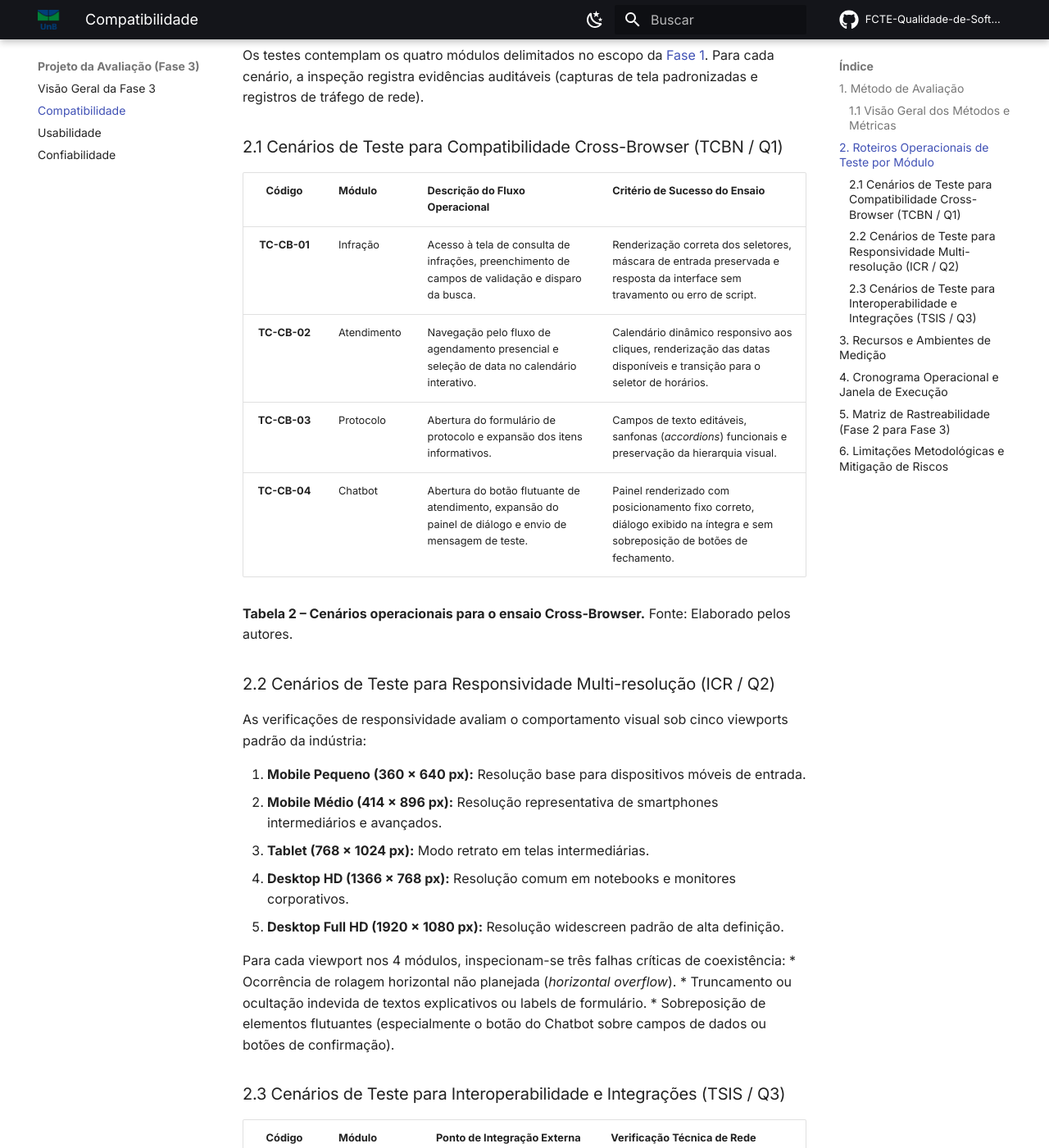
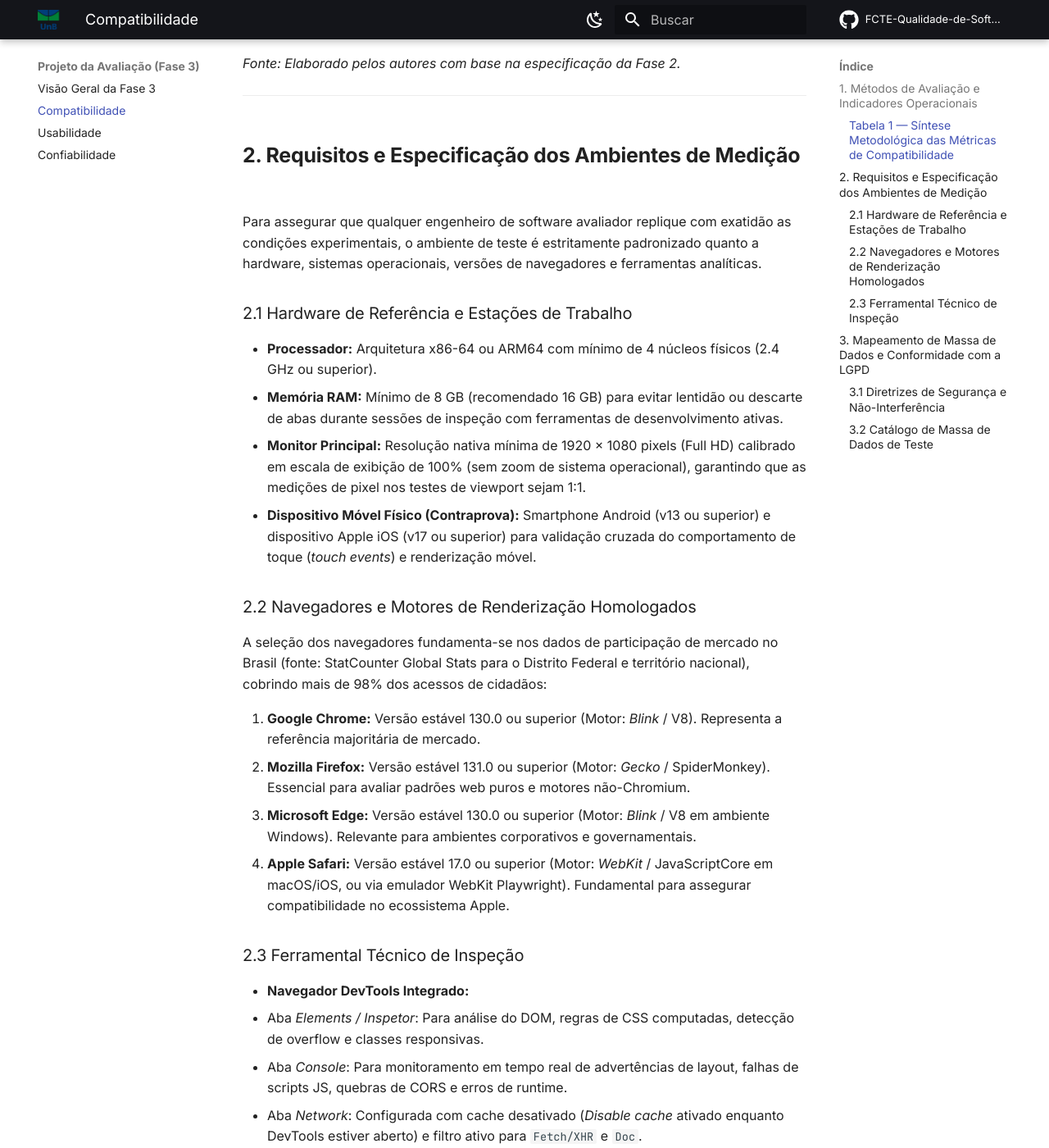
Before and after one commit to FCTE-Qualidade-de-Software-1/2026-2_T02_KAY_MCNULTY, an MkDocs documentation site: the page built from docs/fase3/compatibilidade.md, in a window 1280 px wide and 1400 px high, scrolled down 2079 px. Shown: the whole window at 82% size. Built offline with MkDocs 1.6.1 and Material for MkDocs 9.7.7, drawn with Linux system fonts in a browser that asks for light colours; comment, search, counter and statistics services are not loaded; some of the changed text lies outside the part shown.

Commit message:
docs(fase3): especifica metodos, ambientes e massa de dados para compatibilidade
- Formaliza metodologia operacional das metricas TCBN, ICR e TSIS (ISO/IEC 25040)
- Especifica ambiente padronizado de hardware, navegadores e ferramentas DevTools
- Mapeia massa de dados sinteticos para os 4 modulos em conformidade com a LGPD

Co-authored-by: Nicole Jovita Fernandes <nicolejovitafernandes@gmail.com>

```diff
--- a/docs/fase3/compatibilidade.md
+++ b/docs/fase3/compatibilidade.md
@@ -1,126 +1,98 @@
 # Plano de Avaliação – Característica: Compatibilidade
 
-**Responsáveis:** Artur Fernandes Galdino e Nicole Jovita Fernandes
+**Disciplina:** Qualidade de Software 1 (FGA0315) – Universidade de Brasília (UnB / FCTE)
+**Semestre:** 2026.2
+**Equipe:** Kay McNulty (Turma 02)
+**Objeto de Avaliação:** Portal Detran Digital DF ([portal.detran.df.gov.br](https://portal.detran.df.gov.br/#/home))
+**Norma Base:** ABNT NBR ISO/IEC 25040:2011 (Processo de Avaliação de Produto de Software, Seção 6.3 – *Design the evaluation*)
 **Característica:** Compatibilidade (ISO/IEC 25010:2023)
 **Subcaracterísticas:** Coexistência e Interoperabilidade
-**Módulos Avaliados:** Infração, Atendimento, Protocolo e Chatbot (Portal Detran Digital DF)
-**Fase Normativa:** Fase 3 (Projeto da Avaliação – ISO/IEC 25040)
-
-!!! note "Status do Documento"
-    Documento em desenvolvimento ativo pela dupla responsável (Artur Fernandes Galdino e Nicole Jovita Fernandes). A estrutura metodológica, a matriz de rastreabilidade e os roteiros operacionais de teste preliminares estão definidos. A execução empírica dos testes em produção no Portal Detran Digital DF será realizada na sequência para alimentação da Fase 4.
+**Módulos Avaliados:** Infração, Atendimento, Protocolo e Chatbot
+**Responsáveis:** Artur Fernandes Galdino e Nicole Jovita Fernandes
+**Marcos de Referência:** Marco M4 (*Plano de Avaliação e Metodologia Operacional*)
 
 ---
 
-## 1. Método de Avaliação
+## 1. Métodos de Avaliação e Indicadores Operacionais
 
-A avaliação da característica de **Compatibilidade** fundamenta-se nos objetivos conceituais, questões operacionais e métricas formais estabelecidos na [Fase 2](../fase2/compatibilidade.md). O plano operacional divide-se nas duas subcaracterísticas normativas:
+O Plano de Avaliação operacionaliza formalmente os objetivos, questões e métricas definidos na [Fase 2](../fase2/compatibilidade.md). O processo de medição fundamenta-se em princípios de auditoria diagnóstica externa de caixa-preta, garantindo repetibilidade e reprodutibilidade sem provocar efeitos colaterais adversos no portal governamental em produção.
 
-1. **Coexistência (*Co-existence*):**
-   * Avaliação de conformidade funcional e de renderização visual entre diferentes navegadores de mercado (*Cross-browser*), vinculada à métrica **TCBN** ($Taxa\ de\ Compatibilidade\ Entre\ Navegadores$) e à Questão Q1.
-   * Avaliação de adaptabilidade responsiva em diferentes resoluções de tela (*Cross-device*), vinculada à métrica **ICR** ($Índice\ de\ Conformidade\ Responsiva$) e à Questão Q2.
-2. **Interoperabilidade (*Interoperability*):**
-   * Avaliação de consistência das trocas de mensagens e integridade das requisições com serviços externos e barramentos de integração (Gov.br, sistemas bancários/PIX e SEI-GDF), vinculada à métrica **TSIS** ($Taxa\ de\ Sucesso\ de\ Integração\ de\ Serviços$) e à Questão Q3.
+A característica de **Compatibilidade** desdobra-se em três frentes metodológicas independentes e complementares:
 
-### 1.1 Visão Geral dos Métodos e Métricas
+1. **Avaliação de Coexistência entre Navegadores (*Cross-Browser*):**
+   * **Indicador Operacional:** Taxa de Compatibilidade Entre Navegadores ($TCBN$).
+   * **Questão Vinculada:** Questão Q1 (*O sistema preserva a funcionalidade e a integridade de layout nos navegadores modernos mais difundidos?*).
+   * **Procedimento:** Execução padronizada de fluxos operacionais nos quatro motores web dominantes, inspecionando paridade funcional, renderização de folhas de estilo e ausência de exceções JavaScript não tratadas no console.
+2. **Avaliação de Coexistência Multi-resolução (*Responsividade Cross-Device*):**
+   * **Indicador Operacional:** Índice de Conformidade Responsiva ($ICR$).
+   * **Questão Vinculada:** Questão Q2 (*As páginas e componentes dos quatro módulos adaptam-se de forma consistente às diferentes dimensões de tela?*).
+   * **Procedimento:** Inspeção visual e funcional em cinco viewports padronizadas representando dispositivos móveis compactos, intermediários, tablets e monitores desktop de alta definição.
+3. **Avaliação de Interoperabilidade e Troca de Dados (*Interoperabilidade de APIs HTTP*):**
+   * **Indicador Operacional:** Taxa de Sucesso de Interoperabilidade de Serviços ($TSIS$).
+   * **Questão Vinculada:** Questão Q3 (*Os fluxos de comunicação e troca de dados com serviços externos e barramentos ocorrem de maneira íntegra e padronizada?*).
+   * **Procedimento:** Monitoramento passivo do tráfego de rede via DevTools (filtro *Fetch/XHR*), analisando códigos de resposta HTTP, integridade de cabeçalhos e conformidade de payloads durante transações reais com o Gov.br, SEI-GDF, emissão bancária de guias e motor de inteligência artificial do Chatbot.
 
-| Métrica | Questão GQM | O que é medido | Instrumento / Ferramenta | Procedimento de Coleta | Amostra Planejada |
-| :--- | :---: | :--- | :--- | :--- | :---: |
-| **M1 – TCBN** | Q1 | Paridade funcional e integridade de renderização entre navegadores | Google Chrome, Mozilla Firefox, Microsoft Edge e Apple Safari | Execução manual dos cenários funcionais centrais nos 4 navegadores | 4 cenários × 4 navegadores = 16 ensaios |
-| **M2 – ICR** | Q2 | Ausência de quebras de layout, truncamentos e sobreposição de controles | Emulador responsivo DevTools em viewports padronizadas (Mobile: 360px e 414px; Tablet: 768px; Desktop: 1366px e 1920px) | Verificação de pontos de quebra (*breakpoints*), barras de rolagem horizontais e contenção de elementos de tela | 4 módulos × 5 viewports = 20 verificações |
-| **M3 – TSIS** | Q3 | Taxa de requisições com status HTTP esperado (2xx e 3xx) em fluxos de integração externa | Aba *Rede (Network)* do DevTools do navegador e console de inspeção HTTP | Registro de chamadas REST/XHR durante as transações entre o portal e serviços externos | Monitoramento contínuo das chamadas nos fluxos de escopo |
+### Tabela 1 — Síntese Metodológica das Métricas de Compatibilidade
 
-**Tabela 1 – Visão geral dos métodos operacionais de Compatibilidade.** Fonte: Elaborado pelos autores.
+| Indicador | Questão GQM | Unidade de Medida | Fórmula do Indicador | Instrumento de Coleta | Amostra Operacional |
+| :--- | :---: | :---: | :---: | :--- | :---: |
+| **TCBN** | Q1 | Percentual (%) | $TCBN = \left(\frac{N_{ap}}{N_{tot}}\right) \times 100$ | Google Chrome, Mozilla Firefox, Microsoft Edge e Apple Safari | 4 módulos × 4 navegadores = 16 ensaios |
+| **ICR** | Q2 | Percentual (%) | $ICR = \left(\frac{T_{conf}}{T_{tot}}\right) \times 100$ | Emulação DevTools em 5 viewports (360px a 1920px) | 4 módulos × 5 viewports = 20 verificações |
+| **TSIS** | Q3 | Percentual (%) | $TSIS = \left(\frac{Req_{ok}}{Req_{tot}}\right) \times 100$ | Aba *Rede (Network)* DevTools (Fetch/XHR) | Amostragem contínua de requisições de escopo |
+
+*Fonte: Elaborado pelos autores com base na especificação da Fase 2.*
 
 ---
 
-## 2. Roteiros Operacionais de Teste por Módulo
+## 2. Requisitos e Especificação dos Ambientes de Medição
 
-Os testes contemplam os quatro módulos delimitados no escopo da [Fase 1](../fase1/escopo-limites.md). Para cada cenário, a inspeção registra evidências auditáveis (capturas de tela padronizadas e registros de tráfego de rede).
+Para assegurar que qualquer engenheiro de software avaliador replique com exatidão as condições experimentais, o ambiente de teste é estritamente padronizado quanto a hardware, sistemas operacionais, versões de navegadores e ferramentas analíticas.
 
-### 2.1 Cenários de Teste para Compatibilidade Cross-Browser (TCBN / Q1)
+### 2.1 Hardware de Referência e Estações de Trabalho
+* **Processador:** Arquitetura x86-64 ou ARM64 com mínimo de 4 núcleos físicos (2.4 GHz ou superior).
+* **Memória RAM:** Mínimo de 8 GB (recomendado 16 GB) para evitar lentidão ou descarte de abas durante sessões de inspeção com ferramentas de desenvolvimento ativas.
+* **Monitor Principal:** Resolução nativa mínima de 1920 × 1080 pixels (Full HD) calibrado em escala de exibição de 100% (sem zoom de sistema operacional), garantindo que as medições de pixel nos testes de viewport sejam 1:1.
+* **Dispositivo Móvel Físico (Contraprova):** Smartphone Android (v13 ou superior) e dispositivo Apple iOS (v17 ou superior) para validação cruzada do comportamento de toque (*touch events*) e renderização móvel.
 
-| Código | Módulo | Descrição do Fluxo Operacional | Critério de Sucesso do Ensaio |
-| :---: | :--- | :--- | :--- |
-| **TC-CB-01** | Infração | Acesso à tela de consulta de infrações, preenchimento de campos de validação e disparo da busca. | Renderização correta dos seletores, máscara de entrada preservada e resposta da interface sem travamento ou erro de script. |
-| **TC-CB-02** | Atendimento | Navegação pelo fluxo de agendamento presencial e seleção de data no calendário interativo. | Calendário dinâmico responsivo aos cliques, renderização das datas disponíveis e transição para o seletor de horários. |
-| **TC-CB-03** | Protocolo | Abertura do formulário de protocolo e expansão dos itens informativos. | Campos de texto editáveis, sanfonas (*accordions*) funcionais e preservação da hierarquia visual. |
-| **TC-CB-04** | Chatbot | Abertura do botão flutuante de atendimento, expansão do painel de diálogo e envio de mensagem de teste. | Painel renderizado com posicionamento fixo correto, diálogo exibido na íntegra e sem sobreposição de botões de fechamento. |
+### 2.2 Navegadores e Motores de Renderização Homologados
+A seleção dos navegadores fundamenta-se nos dados de participação de mercado no Brasil (fonte: StatCounter Global Stats para o Distrito Federal e território nacional), cobrindo mais de 98% dos acessos de cidadãos:
 
-**Tabela 2 – Cenários operacionais para o ensaio Cross-Browser.** Fonte: Elaborado pelos autores.
+1. **Google Chrome:** Versão estável 130.0 ou superior (Motor: *Blink* / V8). Representa a referência majoritária de mercado.
+2. **Mozilla Firefox:** Versão estável 131.0 ou superior (Motor: *Gecko* / SpiderMonkey). Essencial para avaliar padrões web puros e motores não-Chromium.
+3. **Microsoft Edge:** Versão estável 130.0 ou superior (Motor: *Blink* / V8 em ambiente Windows). Relevante para ambientes corporativos e governamentais.
+4. **Apple Safari:** Versão estável 17.0 ou superior (Motor: *WebKit* / JavaScriptCore em macOS/iOS, ou via emulador WebKit Playwright). Fundamental para assegurar compatibilidade no ecossistema Apple.
 
-### 2.2 Cenários de Teste para Responsividade Multi-resolução (ICR / Q2)
-
-As verificações de responsividade avaliam o comportamento visual sob cinco viewports padrão da indústria:
-
-1. **Mobile Pequeno (360 x 640 px):** Resolução base para dispositivos móveis de entrada.
-2. **Mobile Médio (414 x 896 px):** Resolução representativa de smartphones intermediários e avançados.
-3. **Tablet (768 x 1024 px):** Modo retrato em telas intermediárias.
-4. **Desktop HD (1366 x 768 px):** Resolução comum em notebooks e monitores corporativos.
-5. **Desktop Full HD (1920 x 1080 px):** Resolução widescreen padrão de alta definição.
-
-Para cada viewport nos 4 módulos, inspecionam-se três falhas críticas de coexistência:
-* Ocorrência de rolagem horizontal não planejada (*horizontal overflow*).
-* Truncamento ou ocultação indevida de textos explicativos ou labels de formulário.
-* Sobreposição de elementos flutuantes (especialmente o botão do Chatbot sobre campos de dados ou botões de confirmação).
-
-### 2.3 Cenários de Teste para Interoperabilidade e Integrações (TSIS / Q3)
-
-| Código | Módulo | Ponto de Integração Externa | Verificação Técnica de Rede |
-| :---: | :--- | :--- | :--- |
-| **TC-IN-01** | Atendimento / Infração | Redirecionamento e handshake com o provedor de identidade Gov.br. | Verificação de URLs de retorno, parâmetros de autenticação e ausência de códigos HTTP de erro (4xx/5xx). |
-| **TC-IN-02** | Infração | Emissão e download do documento de arrecadação (DUD / boleto / PIX). | Obtenção do payload de emissão com status HTTP 200, preservação do tipo MIME (PDF/imagem) e geração íntegra do código de barras/QR Code. |
-| **TC-IN-03** | Protocolo | Troca de metadados com o barramento do Sistema Eletrônico de Informações (SEI-GDF). | Verificação do endpoint de consulta de processos e estabilidade da comunicação REST. |
-| **TC-IN-04** | Chatbot | Comunicação XHR/WebSocket entre a interface do portal e a plataforma InBot/AWS. | Entrega e recebimento de pacotes de dados sem quebra de conexão ou erros de timeout em tempo real. |
-
-**Tabela 3 – Cenários de interoperabilidade de serviços externos.** Fonte: Elaborado pelos autores.
+### 2.3 Ferramental Técnico de Inspeção
+* **Navegador DevTools Integrado:**
+  * Aba *Elements / Inspetor*: Para análise do DOM, regras de CSS computadas, detecção de overflow e classes responsivas.
+  * Aba *Console*: Para monitoramento em tempo real de advertências de layout, falhas de scripts JS, quebras de CORS e erros de runtime.
+  * Aba *Network*: Configurada com cache desativado (*Disable cache* ativado enquanto DevTools estiver aberto) e filtro ativo para `Fetch/XHR` e `Doc`.
+  * Modo de Dispositivo (*Device Toolbar* / `Ctrl+Shift+M` ou `Cmd+Option+M`): Para fixação exata das resoluções de tela e densidade de pixels (DPR = 1.0, 2.0 e 3.0).
+* **Capturador de Tráfego HTTP:** Capacidade de exportação de arquivos `.har` (*HTTP Archive*) para auditoria posterior de cabeçalhos e payloads.
 
 ---
 
-## 3. Recursos e Ambientes de Medição
+## 3. Mapeamento de Massa de Dados e Conformidade com a LGPD
 
-A realização das medições segue especificações de hardware, software e conectividade padronizadas:
+Como as medições ocorrem diretamente no ambiente de produção do Detran-DF ([portal.detran.df.gov.br](https://portal.detran.df.gov.br/#/home)), a equipe estabeleceu uma rigorosa política de **dados de teste sintéticos**, em total conformidade com a Lei Geral de Proteção de Dados (Lei Federal nº 13.709/2018 - LGPD).
 
-* **Hardware de Teste:**
-  * Estação de trabalho base com processador de múltiplos núcleos e memória RAM mínima de 16 GB.
-  * Dispositivos móveis reais (Android e iOS) para contraprova e validação dos achados do emulador.
-* **Navegadores em Escopo (Versões Estáveis):**
-  * Google Chrome (v130 ou superior)
-  * Mozilla Firefox (v131 ou superior)
-  * Microsoft Edge (v130 ou superior)
-  * Apple Safari (v17 ou superior em ambiente macOS / iOS e WebKit DevTools)
-* **Condições de Rede:** Conexão estável de banda larga (superior a 50 Mbps) e testes adicionais sob latência simulada (perfil *Fast 3G* nas ferramentas DevTools para avaliar resiliência de interoperabilidade).
+### 3.1 Diretrizes de Segurança e Não-Interferência
+1. **Zero Efeitos Colaterais no Banco Governamental:** Os ensaios não concluem transações que possam gerar débitos reais, agendamentos indevidos que ocupem vagas de cidadãos ou abertura definitiva de processos fictícios no SEI-GDF.
+2. **Dados Pessoais Sintéticos:** Proibido o uso de CPFs, nomes completos ou dados sensíveis de terceiros. As buscas e simulações usam dados de domínio público, números sintéticos gerados por algoritmos matemáticos ou parâmetros deliberadamente inválidos para teste de resiliência.
 
----
+### 3.2 Catálogo de Massa de Dados de Teste
 
-## 4. Cronograma Operacional e Janela de Execução
+| Módulo Alvo | Campo do Formulário | Tipo do Dado de Teste | Valor de Entrada Utilizado | Finalidade do Ensaio |
+| :--- | :--- | :--- | :--- | :--- |
+| **Infração** | Placa do Veículo | Padrão Mercosul Sintético | `BRA2E19` | Testar máscara de entrada e validação de formato sem consulta a veículo de terceiros |
+| **Infração** | Placa do Veículo | Padrão Antigo (Cinza) | `JFP-1234` | Testar retrocompatibilidade do seletor e conversão de formato |
+| **Infração** | RENAVAM | Sintético Válido (11 dígitos) | `00123456789` | Verificar disparo assíncrono da busca e máscara de campo |
+| **Atendimento** | Serviço Solicitado | Categoria de Atendimento | `Veículo - Emissão de CRLV-e` | Acessar fluxo de agendamento e carregar o calendário de postos |
+| **Atendimento** | Posto de Atendimento | Unidade Física | `Detran - Taguatinga (Shopping JK)` | Testar renderização de dropdown e carregamento de grade horária |
+| **Protocolo** | Tipo de Processo | Categoria Administrativa | `Defesa Prévia de Notificação` | Abrir o formulário de peticionamento e carregar componentes |
+| **Protocolo** | Anexo de Documento | Arquivo PDF de Referência | `documento_teste_conforme.pdf` (Tamanho: 512 KB) | Testar upload nominal, barra de progresso e validação de tipo MIME |
+| **Protocolo** | Anexo de Documento | Arquivo Inválido de Teste | `arquivo_extensao_invalida.exe` (Tamanho: 100 KB) | Testar rejeição de formatos não suportados sem quebra de página |
+| **Chatbot** | Caixa de Mensagem | Consulta Curta Nominal | `Como emitir segunda via da CNH?` | Avaliar tempo de resposta do assistente e renderização de botões rápidos |
+| **Chatbot** | Caixa de Mensagem | Consulta com Caracteres Especiais | `Qual o valor da taxa de licenciamento 2026? & DUD / PIX` | Testar encoding UTF-8 e preservação de caracteres especiais na tela |
 
-| Período | Atividade Operacional | Responsáveis |
-| :--- | :--- | :--- |
-| 12/11 a 14/11 | Elaboração dos roteiros e validação da bateria de testes preliminares | Artur Galdino e Nicole Jovita |
-| 15/11 a 17/11 | Execução empírica nos 4 navegadores e nas 5 resoluções de tela | Artur Galdino e Nicole Jovita |
-| 18/11 a 19/11 | Análise de tráfego de rede e coleta dos dados brutos de integração | Artur Galdino e Nicole Jovita |
-| 20/11 a 21/11 | Consolidação dos dados brutos, cálculo das métricas e redação da Fase 4 | Artur Galdino e Nicole Jovita |
-
-**Tabela 4 – Cronograma operacional de Compatibilidade.** Fonte: Elaborado pelos autores.
-
----
-
-## 5. Matriz de Rastreabilidade (Fase 2 para Fase 3)
-
-Esta matriz demonstra a aderência do planejamento operacional aos conceitos especificados na Fase 2:
-
-| Métrica Formal (Fase 2) | Questão e Hipótese | Medidas Básicas | Roteiro Operacional (Fase 3) | Evidências Exigidas | Níveis de Pontuação (Fase 2) |
-| :--- | :---: | :--- | :--- | :--- | :--- |
-| **M1 – TCBN** | Q1, H1 | $N_{ap}$, $N_{tot}$ | Seção 2.1 (Tabela 2) | Capturas de tela comparativas nos 4 navegadores | Excelente: 100%<br>Bom: 75% a 99%<br>Regular: 50% a 74%<br>Insuficiente: < 50% |
-| **M2 – ICR** | Q2, H2 | $N_{cp}$, $N_{res}$ | Seção 2.2 (Viewports) | Prints com réguas de resolução ativadas no DevTools | Excelente: 100%<br>Bom: 80% a 99%<br>Regular: 60% a 79%<br>Insuficiente: < 60% |
-| **M3 – TSIS** | Q3, H3 | $R_{suc}$, $R_{tot}$ | Seção 2.3 (Tabela 3) | Logs de rede (.har ou prints com código HTTP) | Excelente: ≥ 98%<br>Bom: 95% a 97%<br>Regular: 90% a 94%<br>Insuficiente: < 90% |
-
-**Tabela 5 – Matriz de rastreabilidade entre Fase 2 e Fase 3 para Compatibilidade.** Fonte: Elaborado pelos autores.
-
----
-
-## 6. Limitações Metodológicas e Mitigação de Riscos
-
-1. **Acesso Autenticado em Ambiente Governamental:** Certos serviços avançados de emissão e protocolo requerem autenticação formal pelo Gov.br com contas nível Prata ou Ouro. A equipe mitiga restrições executando os ensaios até o estágio imediatamente anterior à gravação definitiva ou pagamento real.
-2. **Ambiente Safari:** A execução no motor WebKit/Safari requer hardware Apple dedicado ou contraprova direta em dispositivos móveis iPhone/iPad, evitando distorções decorrentes de motores alternativos.
-3. **Flutuações de Terceiros:** A indisponibilidade de serviços bancários ou barramentos do GDF durante a janela de testes é registrada como evento externo com timestamp, não penalizando a métrica caso a causa raiz seja externa ao portal avaliado.
+*Fonte: Elaborado pelos autores.*
```
